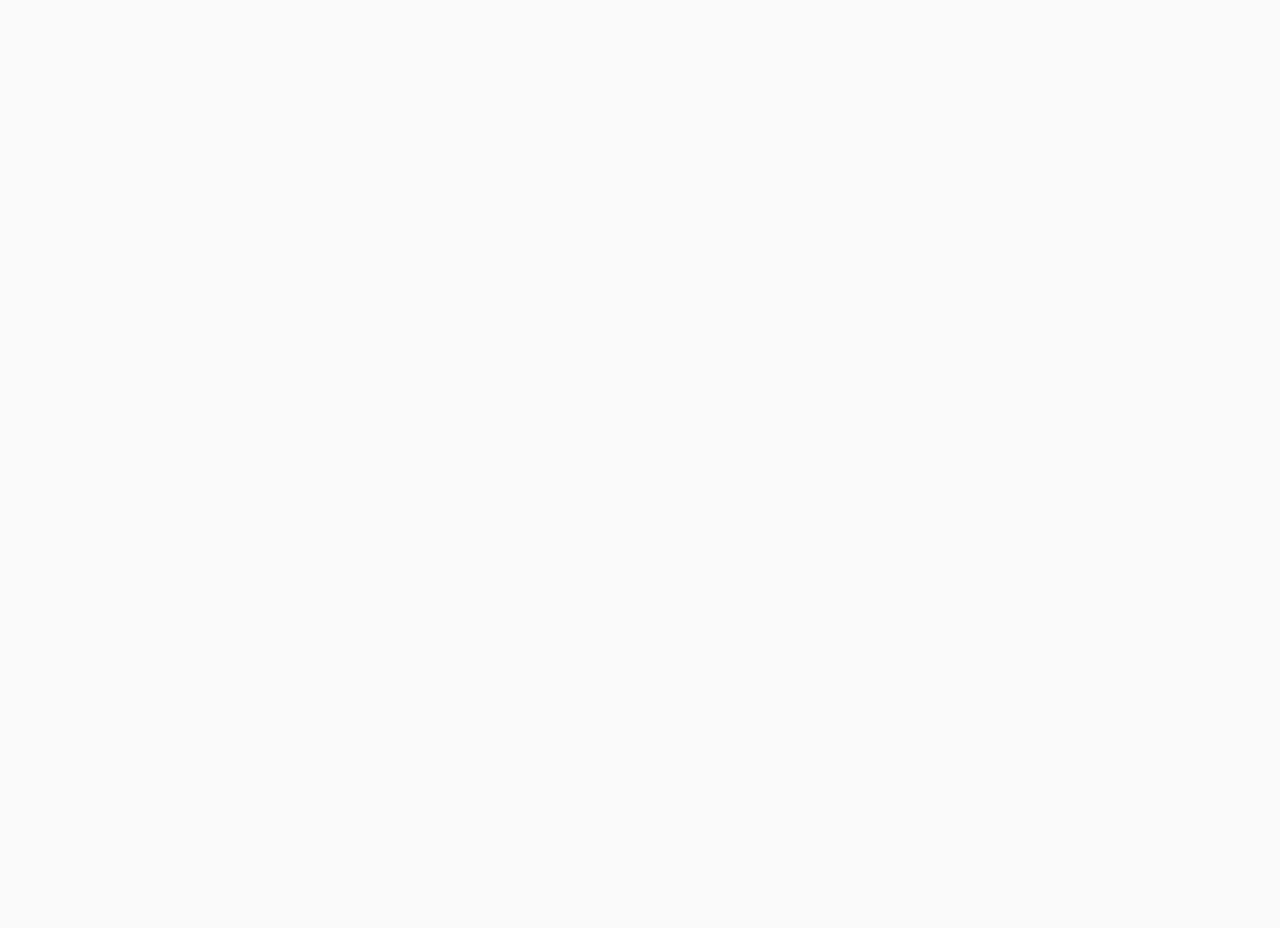
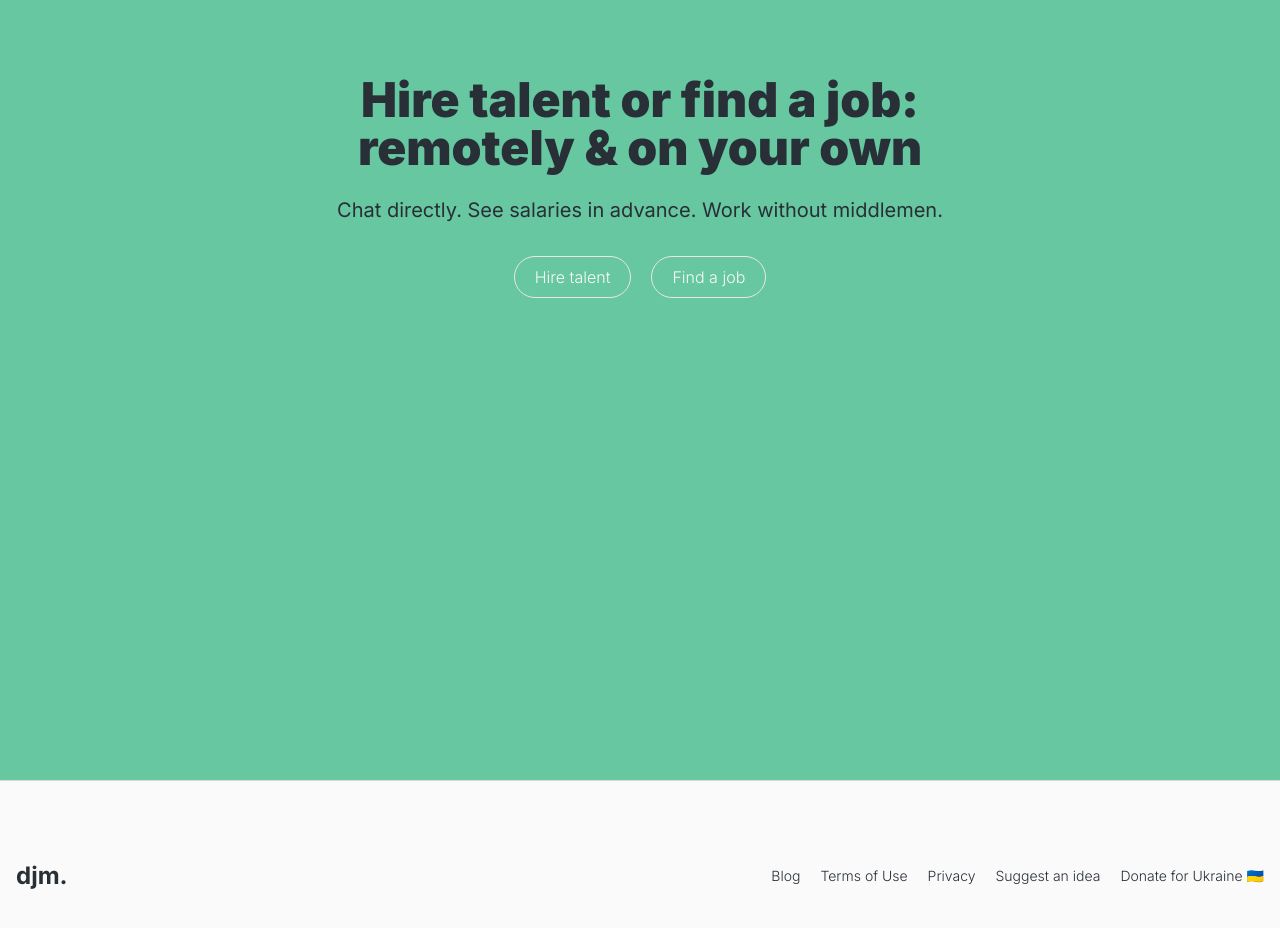
Before and after one commit to Skandinavchik/djimmi_it_jobs_nextjs_13, a Next.js app: page / in a window 1280 px wide. Shown: the part 100-1028 px from the top of the page. Before the commit the page ends 800 px from the top, so only its background shows below. Built offline with nearby package versions, Linux system fonts and the light colour scheme.

Commit message:
added header, footer, homePage started

```diff
--- /dev/null
+++ b/src/app/(auth)/signin/page.tsx
@@ -0,0 +1,15 @@
+
+
+
+const SignIn = () => {
+
+
+
+    return (
+        <div>
+            sign in
+        </div>
+    );
+};
+
+export default SignIn;
--- /dev/null
+++ b/src/app/(auth)/signup/page.tsx
@@ -0,0 +1,15 @@
+
+
+
+const SignUp = () => {
+
+
+
+    return (
+        <div>
+            sign up
+        </div>
+    );
+};
+
+export default SignUp;
--- /dev/null
+++ b/src/app/blog/page.tsx
@@ -0,0 +1,15 @@
+
+
+
+const Blog = () => {
+
+
+
+    return (
+        <main>
+            Blog
+        </main>
+    );
+};
+
+export default Blog;
--- a/src/app/globals.css
+++ b/src/app/globals.css
@@ -5,5 +5,5 @@
 
 body {
     color: #282f37;
-    background: #FAFAFA;
+    background: #67c7a0;
 }
--- a/src/app/layout.tsx
+++ b/src/app/layout.tsx
@@ -1,11 +1,12 @@
 import './globals.css';
 import { Inter } from 'next/font/google';
 import NavBar from '@/components/navBar';
+import Footer from '@/components/footer';
 
 const inter = Inter({ subsets: ['latin'] });
 
-export const metadata = {
-    title: 'Create Next App',
+const metadata = {
+    title: 'Djimmi | Hire talent or find a job',
     description: 'Generated by create next app',
 };
 
@@ -19,9 +20,12 @@
             <body className={inter.className}>
                 <NavBar />
                 {children}
+                <Footer />
             </body>
         </html>
     );
 };
 
+
 export default RootLayout;
+export { metadata };
--- a/src/app/page.tsx
+++ b/src/app/page.tsx
@@ -1,3 +1,4 @@
+import Link from "next/link";
 
 
 const Home = () => {
@@ -5,8 +6,29 @@
 
 
     return (
-        <main>
-            <div className=""></div>
+        <main className='min-h-screen'>
+            <section className='pt-24'>
+                <div className='container'>
+                    <h1 className='text-5xl font-black text-center mb-6'>
+                        <span className='block'>Hire talent or find a job:</span>
+                        <span className='block'>remotely & on your own</span>
+                    </h1>
+
+                    <p className="block text-xl text-center mb-8">
+                        <span>Chat directly. See salaries in advance. Work without middlemen.</span>
+                    </p>
+
+                    <div className='flex justify-center items-center gap-5'>
+                        <Link href={'/'} className='text-light text-base font-light border rounded-full px-5 py-2 hover:shadow-md transition-all duration-300'>
+                            Hire talent
+                        </Link>
+                        <Link href={'/'} className='text-light text-base font-light border rounded-full px-5 py-2 hover:shadow-md transition-all duration-300'>
+                            Find a job
+                        </Link>
+                    </div>
+                </div>
+            </section>
+
         </main>
     );
 };
--- a/src/components/footer.tsx
+++ b/src/components/footer.tsx
@@ -1,13 +1,63 @@
+import Link from "next/link";
 
 
+interface IFooterNavItem {
+    title: string;
+    path: string;
+};
+
+const footerNavItems: IFooterNavItem[] = [
+    {
+        title: 'Blog',
+        path: '/blog',
+    },
+    {
+        title: 'Terms of Use',
+        path: '/blog',
+    },
+    {
+        title: 'Privacy',
+        path: '/blog',
+    },
+    {
+        title: 'Suggest an idea',
+        path: '/blog',
+    },
+    {
+        title: 'Donate for Ukraine 🇺🇦',
+        path: 'https://savelife.in.ua/en/',
+    },
+];
 
 const Footer = () => {
 
+    const renderFooterNavItems = (arr: IFooterNavItem[]) => {
+        return arr.map(item => {
+            return (
+                <li key={item.title} className='text-sm font-light'>
+                    <Link href={item.path} target={item.path.startsWith('/') ? '_self' : '_blank'}>{item.title}</Link>
+                </li>
+            );
+        });
+    };
 
+    const footerNavItemsList = renderFooterNavItems(footerNavItems);
 
     return (
-        <footer>
+        <footer className='bg-light pb-20 before:block before:h-20 before:border-t-[1px] before:border-mainGrey'>
+            <div className='container'>
+                <nav className='flex justify-between items-center'>
+                    <Link href={'/'} className='text-dark text-2xl font-bold'>
+                        djm.
+                    </Link>
 
+                    <ul className='flex justify-center items-center gap-5'>
+                        {footerNavItemsList}
+                    </ul>
+                </nav>
+            </div>
         </footer>
     );
 };
+
+export default Footer;
--- a/src/components/navBar.tsx
+++ b/src/components/navBar.tsx
@@ -7,13 +7,16 @@
 
     return (
         <header className='bg-mainGreen h-20 w-full flex justify-center items-center'>
-            <div className=' container flex justify-between items-center'>
-                <Link href={'/'} className='text-light text-2xl font-bold'>
-                    djimmi
-                </Link>
-                <button className='text-light text-base font-light border rounded-full px-5 py-2 hover:shadow-lg transition-all duration-300'>
-                    Sign In
-                </button>
+            <div className=' container'>
+                <nav className='flex justify-between items-center'>
+                    <Link href={'/'} className='text-light text-2xl font-bold hover:drop-shadow-md transition-all duration-300'>
+                        djimmi
+                    </Link>
+
+                    <Link href={'/signin'} className='text-light text-base font-light border rounded-full px-5 py-2 hover:shadow-md transition-all duration-300'>
+                        Sign In
+                    </Link>
+                </nav>
             </div>
         </header>
 
--- a/tailwind.config.js
+++ b/tailwind.config.js
@@ -15,7 +15,7 @@
                 transparent: 'transparent',
                 mainGreen: '#67c7a0',
                 altGreen: '#5fb894',
-                grey: '#d8d8d8',
+                mainGrey: '#d8d8d8',
                 light: '#FAFAFA',
                 dark: '#282f37',
             },
```
